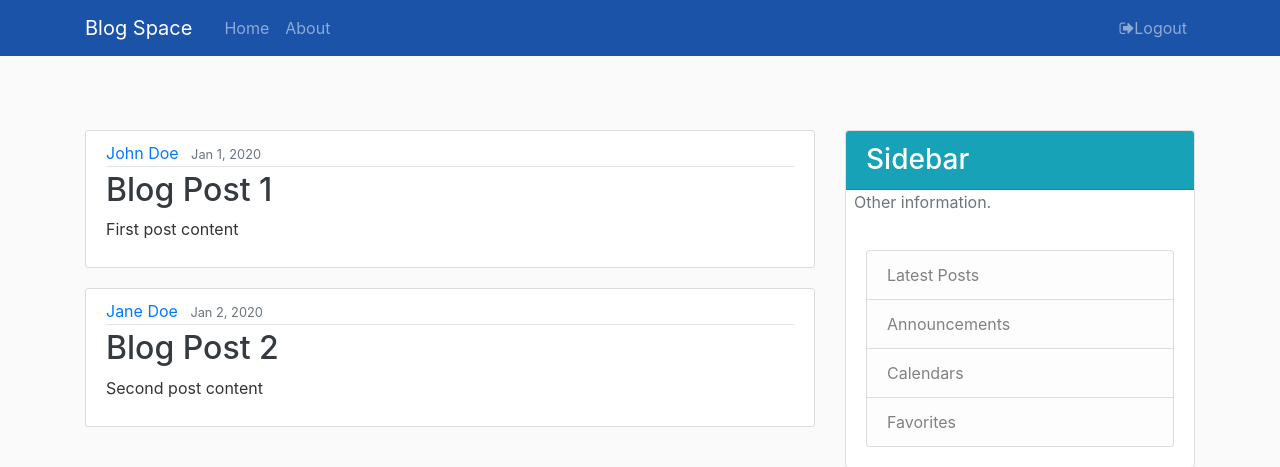
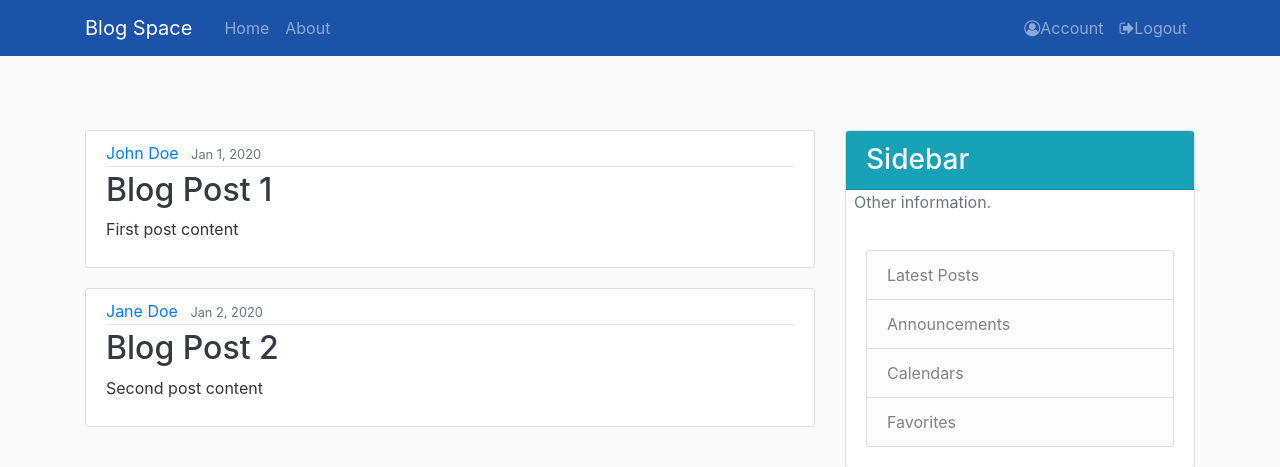
Before and after one commit to aakash-sahu/BlogApp, a Flask app: page / in a window 1280 px wide. Shown: the top 467 px of the page. Run offline with Flask 2, Linux system fonts and the light colour scheme; a user stored in the database is signed in; some libraries are stand-ins or nearby versions.

Commit message:
added account button and page for authenticated user

```diff
--- a/app/__init__.py
+++ b/app/__init__.py
@@ -10,6 +10,7 @@ app.config['SQLALCHEMY_DATABASE_URI'] = 'sqlite:///site.db' #/// means relative
 db = SQLAlchemy(app)
 bcrypt = Bcrypt(app)
 login_manager = LoginManager(app)
+login_manager.login_view = 'login' # set as function name of login route
 
 # Routes need to be imported so app can find them when running the application
 # Put routes import here to avoid circular import??
--- a/app/routes.py
+++ b/app/routes.py
@@ -2,7 +2,7 @@ from flask import render_template, url_for, flash, redirect
 from app import app, db, bcrypt
 from app.forms import RegistrationForm, LoginForm
 from app.models import User, Post
-from flask_login import login_user, current_user, logout_user
+from flask_login import login_user, current_user, logout_user, login_required
 
 posts = [
     {
@@ -65,3 +65,8 @@ def login():
 def logout():
     logout_user()
     return redirect(url_for('home'))
+
+@app.route("/account")
+@login_required
+def account():
+    return render_template('account.html', title='Account')
--- /dev/null
+++ b/app/templates/account.html
@@ -0,0 +1,4 @@
+{% extends "layout.html" %}
+{% block content %}
+    <h1>{{ current_user.username }}</h1>
+{% endblock content %}
--- a/app/templates/layout.html
+++ b/app/templates/layout.html
@@ -31,6 +31,7 @@
                     </ul>
                     <ul class="navbar-nav">
                         {% if current_user.is_authenticated %}
+                            <li class="nav-item"><a class="nav-link" href="{{ url_for('account') }}"><span class="fa fa-user-circle-o"></span>Account</a></li>
                             <li class="nav-item"><a class="nav-link" href="{{ url_for('logout') }}"><span class="fa fa-sign-out"></span>Logout</a></li>
                         {% else %}
 
```
Lines whose indentation alone changed are shown as unchanged.
